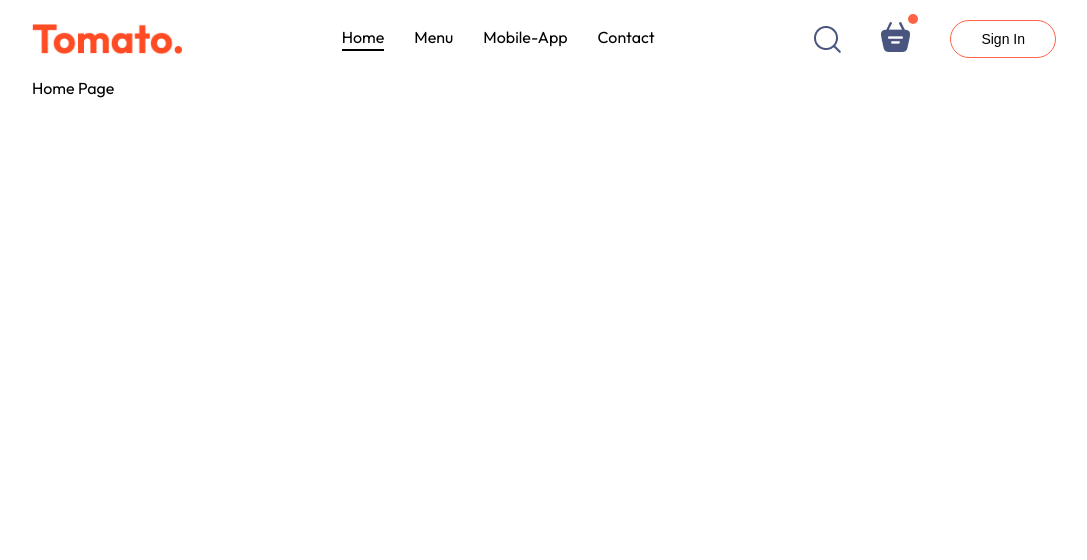
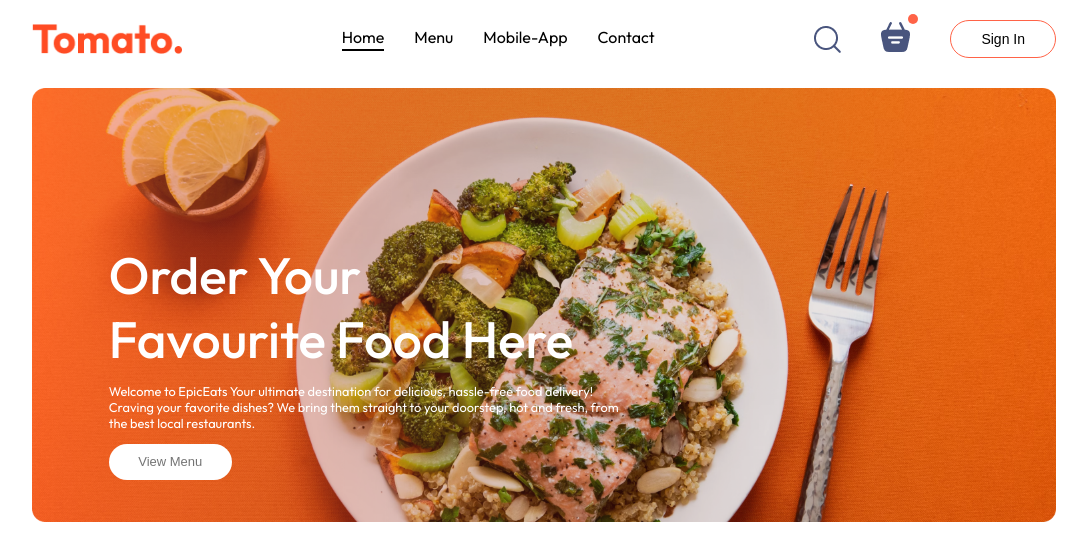
Before and after one commit to chetangosavi/EpicEats_FoodDelivery, a React (Vite) app: page / in a window 1280 px wide. Shown: the top 560 px of the page, without its empty margins (96-1183 px from the left). Built offline with nearby package versions, Linux system fonts and the light colour scheme.

Commit message:
Food-Delivery

```diff
--- a/src/App.jsx
+++ b/src/App.jsx
@@ -1,6 +1,8 @@
 import { Route, Routes } from 'react-router-dom'
 import Navbar from './components/Navbar/Navbar'
 import Home from './pages/Home/Home'
+import Cart from './pages/Cart/Cart'
+import PlaceOrder from './pages/PlaceOrder/PlaceOrder'
 
 function App() {
 
@@ -9,6 +11,8 @@ function App() {
       <Navbar/>
       <Routes>
         <Route path='/' element={<Home/>} />
+        <Route path='/cart' element={<Cart/>} />
+        <Route path='/order' element={<PlaceOrder/>} />
       </Routes>
     </div>
   )
--- /dev/null
+++ b/src/components/Header/Header.css
@@ -0,0 +1,40 @@
+.header{
+    height: 34vw;
+    margin: 10px auto;
+    background: url('/header.png') no-repeat;
+    background-size: contain;
+    position: relative;
+}
+
+.header-content{
+    position: absolute;
+    display: flex;
+    flex-direction: column;
+    align-items: start;
+    gap: 1vw;
+    max-width: 50%;
+    bottom: 10%;
+    left: 6vw;
+    animation: fadeIn 3s ease;
+}
+
+.header-content h2{
+    font-weight: 500;
+    color: white;
+    font-size: max(4vw,22px);
+}
+
+.header-content p{
+    color: white;
+    font-size: 1vw;
+}
+
+.header-content button{
+    border: none;
+    color: #747474;
+    padding: 0.8vw 2.3vw;
+    background-color: white;
+    border-radius: 50px;
+    font-size: max(0.9vw,13px);
+    font-weight: 500;
+}
--- /dev/null
+++ b/src/components/Header/Header.jsx
@@ -0,0 +1,18 @@
+import './Header.css'
+const Header = () => {
+  return (
+    <div className="header">
+      <div className="header-content">
+        <h2>Order Your<br/> Favourite Food Here</h2>
+        <p>
+          Welcome to EpicEats Your ultimate destination for delicious,
+          hassle-free food delivery! Craving your favorite dishes? We bring them
+          straight to your doorstep, hot and fresh, from the best local
+          restaurants.
+        </p>
+        <button>View Menu</button>
+      </div>
+    </div>
+  );
+};
+export default Header;
--- a/src/index.css
+++ b/src/index.css
@@ -17,3 +17,13 @@ a {
   width: 80%;
   margin: auto;
 }
+
+
+@keyframes fadeIn {
+  0%{
+    opacity: 0%;
+  }
+  100%{
+    opacity: 100%;
+  }
+}
--- a/src/pages/Home/Home.jsx
+++ b/src/pages/Home/Home.jsx
@@ -1,8 +1,9 @@
+import Header from "../../components/Header/Header";
 import "./Home.css"
 const Home = ()=>{
     return(
         <div className="home">
-            Home Page
+            <Header/>
         </div>
     )
 }
--- a/src/pages/PlaceOrder/PlaceOrder.jsx
+++ b/src/pages/PlaceOrder/PlaceOrder.jsx
@@ -2,7 +2,7 @@ import "./PlaceOrder.css"
 const PlaceOrder = ()=>{
     return(
         <div className="place-order">
-
+            <h1>PlaceOrder</h1>
         </div>
     );
 
```
Also changed, not shown: src/README.md (added).
